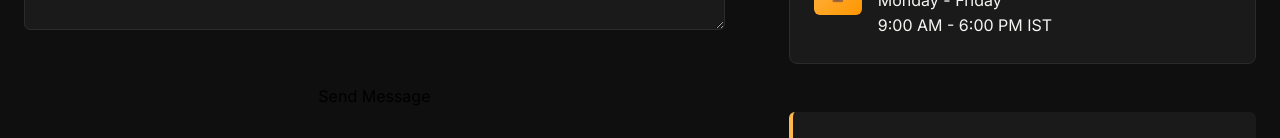
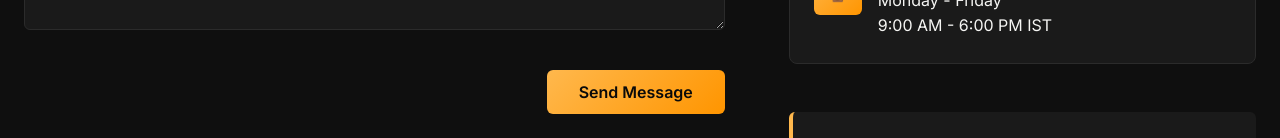
Before and after one commit to MayurSoni2003/whoami-website, a React (Vite) app: page /contact in a window 1280 px wide. Shown: the part 814-952 px from the top of the page. Built offline with nearby package versions, Linux system fonts and the light colour scheme; no server answers.

Commit message:
Fix: Submit form button

```diff
--- a/src/pages/Contact/Contact.css
+++ b/src/pages/Contact/Contact.css
@@ -89,11 +89,27 @@
 
 .contact-form .btn-primary {
     margin-top: var(--spacing-lg);
-    width: 100%;
-    padding: var(--spacing-lg);
+    align-self: flex-end;
+    padding: var(--spacing-md) var(--spacing-2xl);
     font-size: var(--font-size-base);
+    font-weight: var(--font-weight-semibold);
     border: none;
     cursor: pointer;
+    background: linear-gradient(135deg, var(--color-warm-gold), var(--color-amber-glow));
+    color: var(--color-deep-black);
+    border-radius: var(--radius-md);
+    transition: all var(--transition-base);
+}
+
+.contact-form .btn-primary:hover {
+    opacity: 0.9;
+    transform: translateY(-2px);
+    box-shadow: 0 8px 16px rgba(255, 184, 77, 0.3);
+}
+
+.contact-form .btn-primary:disabled {
+    opacity: 0.6;
+    cursor: not-allowed;
 }
 
 /* Success Message */
```
